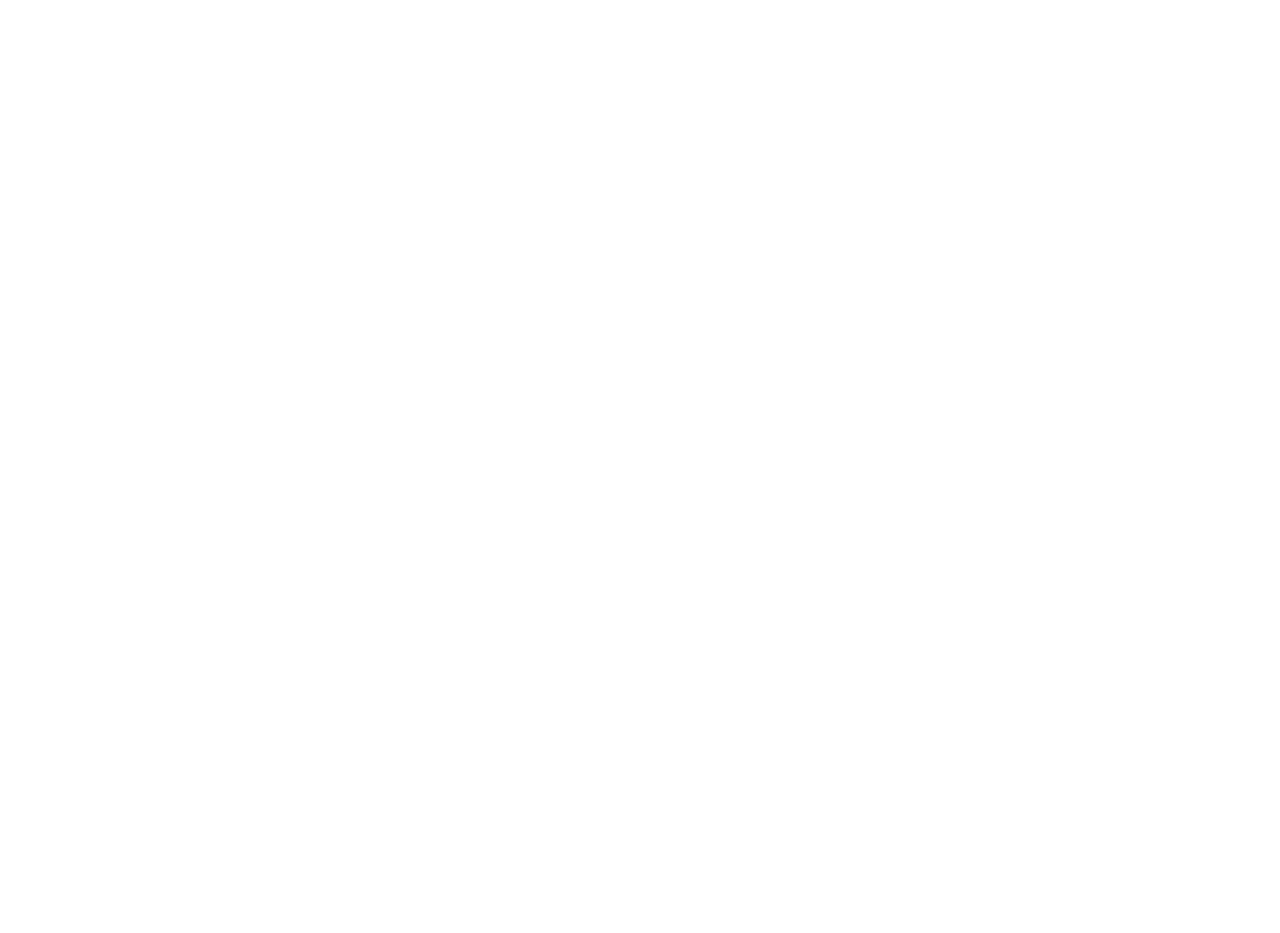
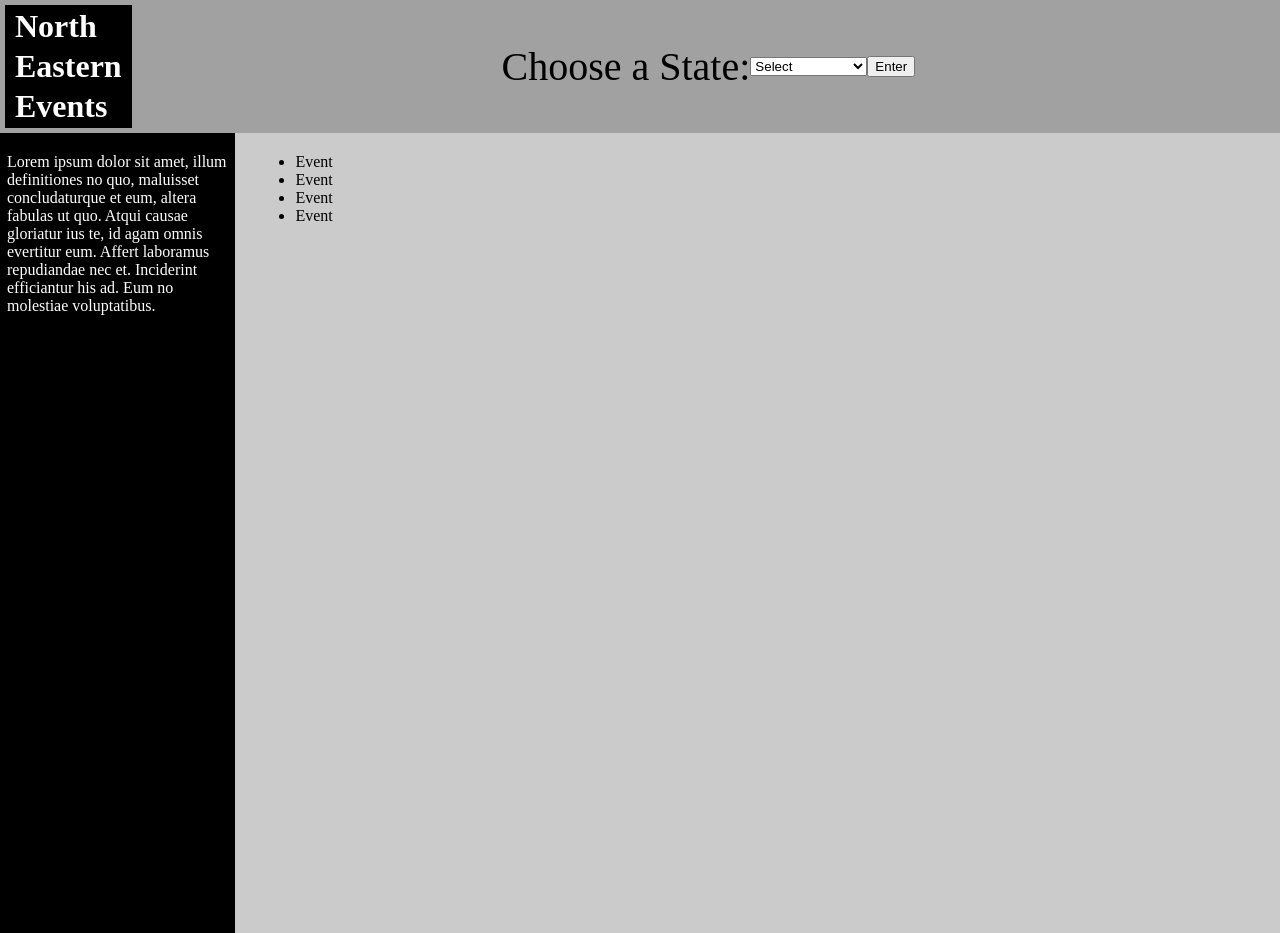
Before and after one commit to derrickais/my-project-1, a plain HTML site: page index.html in a window 1280 px wide. Before the commit the page ends 800 px from the top, so only its background shows below. Drawn offline with Linux system fonts and the light colour scheme.

Commit message:
adding html

```diff
--- a/assets/css/style.css
+++ b/assets/css/style.css
@@ -0,0 +1,55 @@
+*{
+    margin: 0;
+}
+
+html, body {
+    width: 100%;
+    height: 100%;
+    background-color: rgb(203, 203, 203);
+}
+header {
+    display: flex;
+    background-color: #a1a1a1;
+
+
+}
+
+.title {
+    flex-direction: column;
+    background-color: black;
+    color: white;
+    margin: 5px;
+
+}
+
+.title h1 {
+    margin: 3px 10px;
+}
+
+form {
+    display: flex;
+    margin: 0 auto;
+    align-items: center;
+    font-size: 40px;
+
+}
+
+main {
+    display: flex;
+    min-height: 100%;
+}
+
+.list{
+    width: 100%;
+    margin: 20px;
+}
+
+nav{
+    min-height: 100%;
+    width: 300px;
+    background-color: black;
+    color: white;
+}
+nav p {
+    margin: 20px 7px;
+}
--- a/index.html
+++ b/index.html
@@ -4,9 +4,48 @@
     <meta charset="UTF-8">
     <meta http-equiv="X-UA-Compatible" content="IE=edge">
     <meta name="viewport" content="width=device-width, initial-scale=1.0">
-    <title>Document</title>
+    <link rel="stylesheet" href="./assets/css/style.css"/>
+    <title>North Eastern Events</title>
 </head>
 <body>
+    <header>
+        <div class="title">
+            <h1>North</h1>
+            <h1>Eastern</h1>
+            <h1>Events</h1>
+        </div>
+       <form>
+            <label for="state">Choose a State: </label>
+            <select id="states" name="states">
+                <option disabled selected value>Select</option>
+                <option value="connecticut">Connecticut</option>
+                <option value="maine">Maine</option>
+                <option value="massachusetts">Massachusetts</option>
+                <option value="newhampshire">New Hampshire</option>
+                <option value="newyork">New York</option>
+                <option value="newjersey">New Jersey</option>
+                <option value="pennsylvania">Pennsylvania</option>
+                <option value="rhodeisland">Rhode Island</option>
+                <option value="vermont">Vermont</option>
+            </select>
+            <button type="button">Enter</button>
+        </form>
+    </header>
 
+
+
+    <main>
+        <nav>
+            <p>Lorem ipsum dolor sit amet, illum definitiones no quo, maluisset concludaturque et eum, altera fabulas ut quo. Atqui causae gloriatur ius te, id agam omnis evertitur eum. Affert laboramus repudiandae nec et. Inciderint efficiantur his ad. Eum no molestiae voluptatibus.</p>
+        </nav>
+        <div class="list">
+            <ul>
+                <li>Event</li>
+                <li>Event</li>
+                <li>Event</li>
+                <li>Event</li>
+            </ul>
+        </div>
+    </main>
 </body>
 </html>
```
